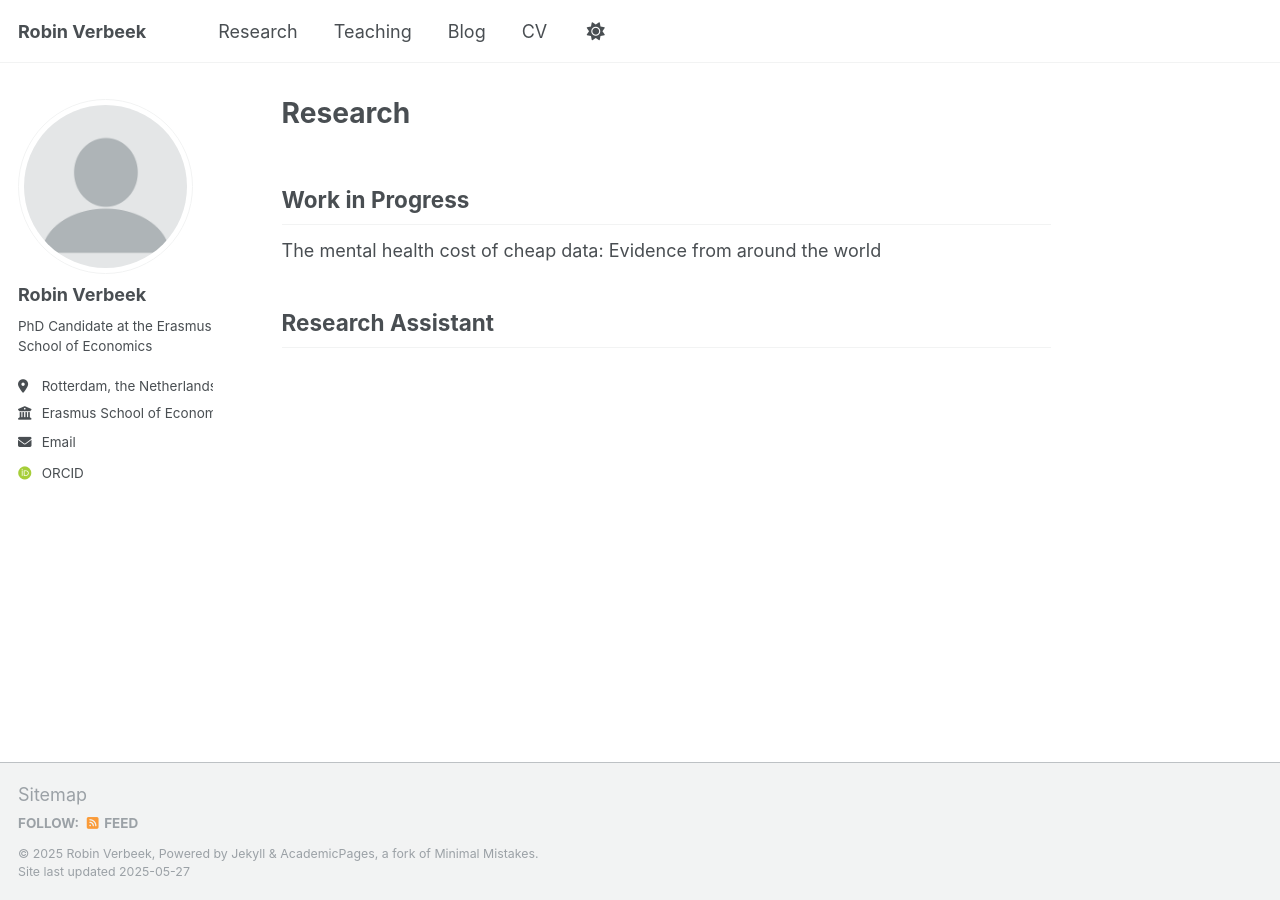
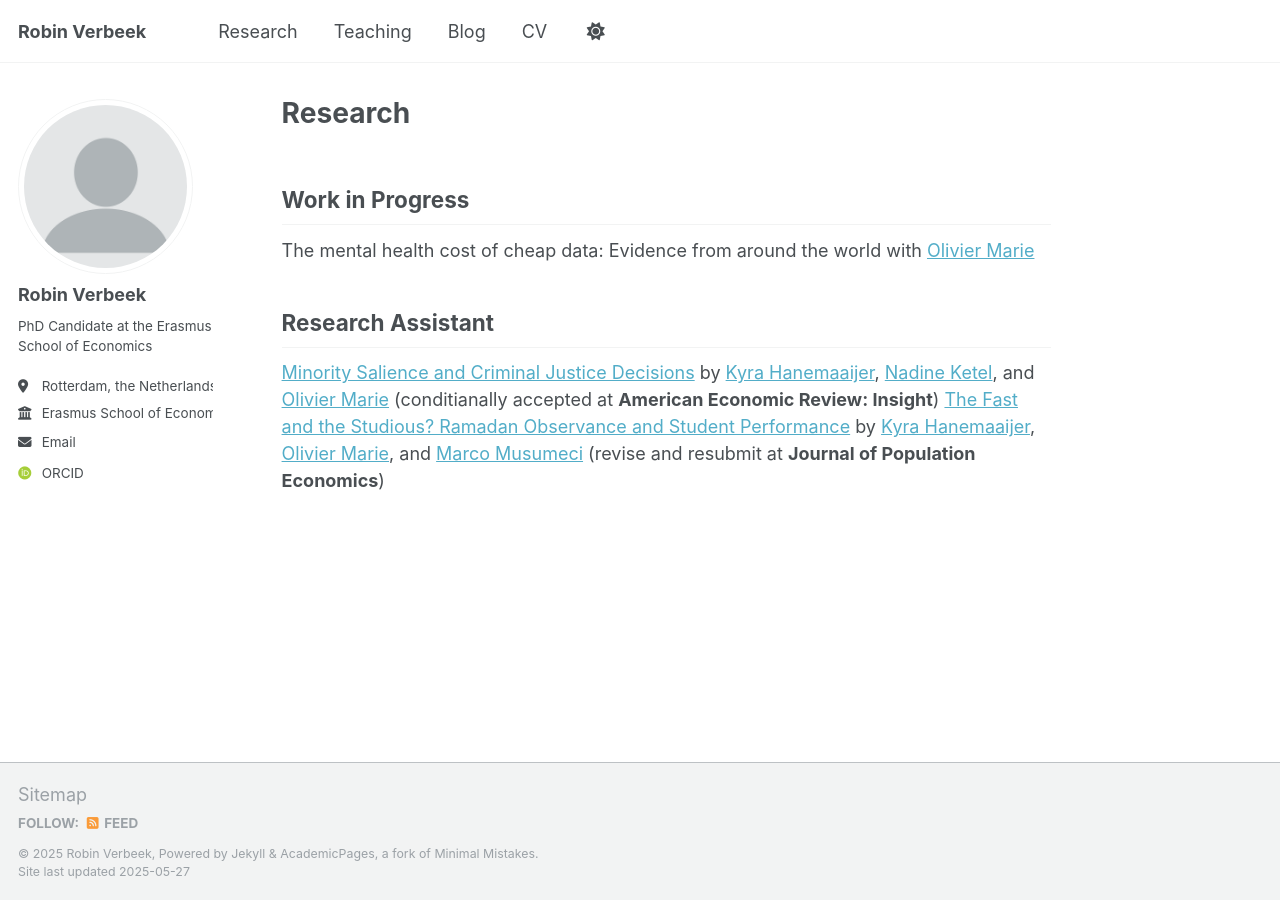
Before and after one commit to RobinV1/robinv1.github.io, a Jekyll site: the page built from _pages/research.md, in a window 1280 px wide. Built offline with Jekyll 4.4.1, drawn with Linux system fonts in a browser that asks for light colours; some web fonts are replaced.

Commit message:
Update research.md

```diff
--- a/_pages/research.md
+++ b/_pages/research.md
@@ -5,6 +5,8 @@ author_profile: true
 ---
 
 ## Work in Progress
-The mental health cost of cheap data: Evidence from around the world
+The mental health cost of cheap data: Evidence from around the world with [Olivier Marie](https://sites.google.com/site/oliviermarie/)
 
 ## Research Assistant
+[Minority Salience and Criminal Justice Decisions](https://docs.iza.org/dp17396.pdf) by [Kyra Hanemaaijer](https://www.kyrahanemaaijer.com/), [Nadine Ketel](https://sites.google.com/site/nadineketel/home), and [Olivier Marie](https://sites.google.com/site/oliviermarie/) (conditianally accepted at **American Economic Review: Insight**)
+[The Fast and the Studious? Ramadan Observance and Student Performance](https://docs.iza.org/dp16249.pdf) by [Kyra Hanemaaijer](https://www.kyrahanemaaijer.com/), [Olivier Marie](https://sites.google.com/site/oliviermarie/), and [Marco Musumeci](https://www.linkedin.com/in/marco-musumeci-9318b0166/?originalSubdomain=it) (revise and resubmit at **Journal of Population Economics**)
```
